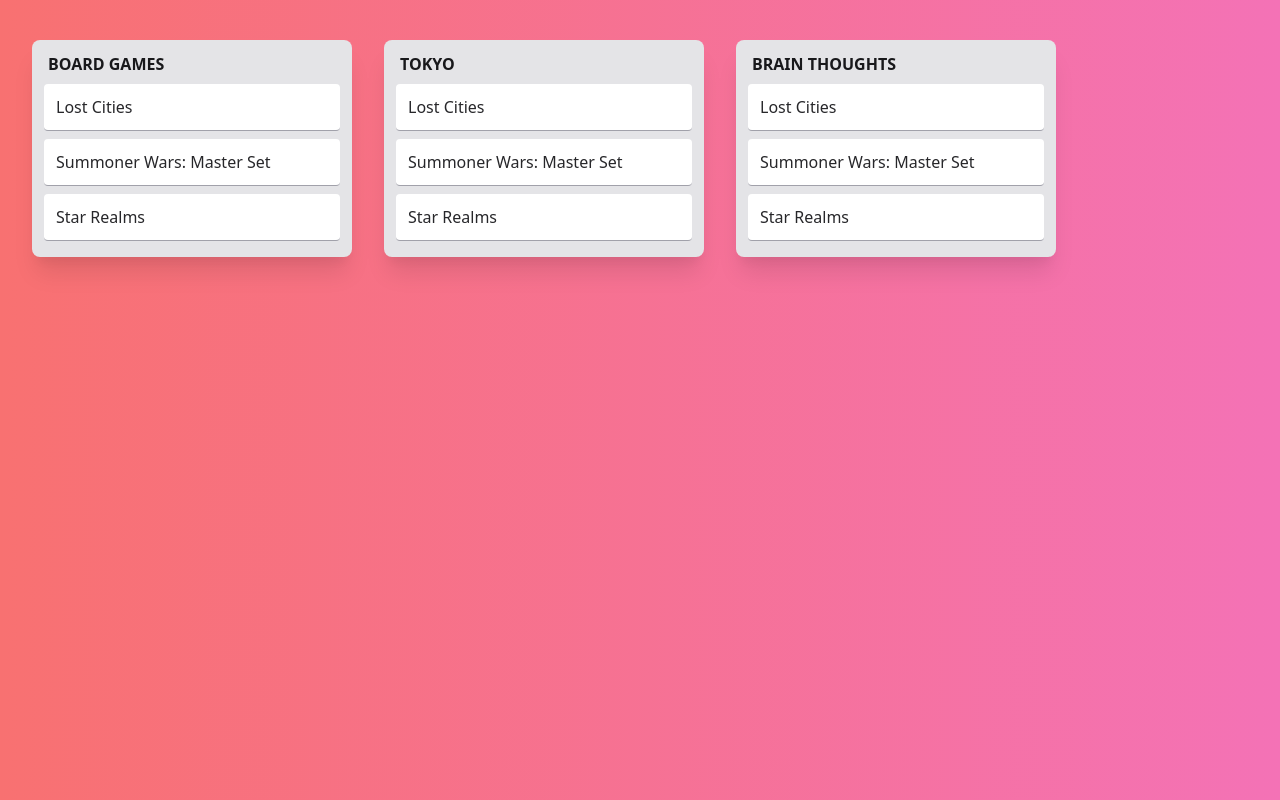
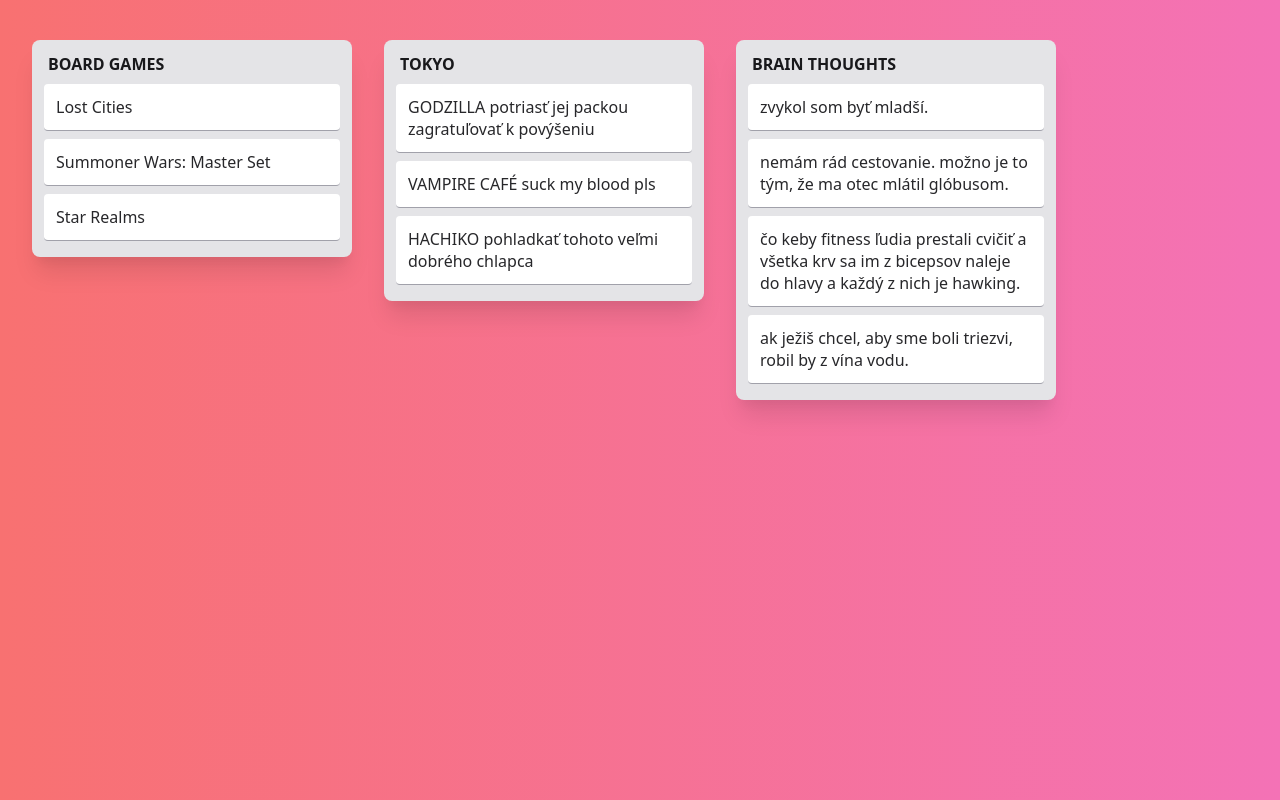
Before and after one commit to hajnikdev/trulo, a Vue app in the folder composition-api-trulo/: page / in a window 1280 px wide. Built offline with nearby package versions, Linux system fonts and the light colour scheme.

Commit message:
Created template data for trulo app in Data.js + updated home view and List component to display this data.

```diff
--- a/composition-api-trulo/src/components/List.vue
+++ b/composition-api-trulo/src/components/List.vue
@@ -5,9 +5,7 @@
     </header>
 
     <ul>
-      <Card text="Lost Cities"></Card>
-      <Card text="Summoner Wars: Master Set"></Card>
-      <Card text="Star Realms"></Card>
+      <Card v-for="card in cards" :text="card.text" :key="card.id"></Card>
     </ul>
   </section>
 </template>
@@ -23,6 +21,9 @@
     title: {
       type: String,
     },
+    cards: {
+      type: Array,
+    },
   },
   setup(props) {
     console.log(props.title)
--- /dev/null
+++ b/composition-api-trulo/src/data.js
@@ -0,0 +1,60 @@
+export const data = [
+  {
+    id: 1,
+    title: 'BOARD GAMES',
+    cards: [
+      {
+        id: 1,
+        text: 'Lost Cities',
+      },
+      {
+        id: 2,
+        text: 'Summoner Wars: Master Set',
+      },
+      {
+        id: 3,
+        text: 'Star Realms',
+      },
+    ],
+  },
+  {
+    id: 2,
+    title: 'TOKYO',
+    cards: [
+      {
+        id: 1,
+        text: 'GODZILLA potriasť jej packou zagratuľovať k povýšeniu',
+      },
+      {
+        id: 2,
+        text: 'VAMPIRE CAFÉ suck my blood pls',
+      },
+      {
+        id: 3,
+        text: 'HACHIKO pohladkať tohoto veľmi dobrého chlapca',
+      },
+    ],
+  },
+  {
+    id: 3,
+    title: 'BRAIN THOUGHTS',
+    cards: [
+      {
+        id: 1,
+        text: 'zvykol som byť mladší.',
+      },
+      {
+        id: 2,
+        text: 'nemám rád cestovanie. možno je to tým, že ma otec mlátil glóbusom.',
+      },
+      {
+        id: 3,
+        text: 'čo keby fitness ľudia prestali cvičiť a všetka krv sa im z bicepsov naleje do hlavy a každý z nich je hawking.',
+      },
+      {
+        id: 4,
+        text: 'ak ježiš chcel, aby sme boli triezvi, robil by z vína vodu.',
+      },
+    ],
+  },
+]
--- a/composition-api-trulo/src/views/Home.vue
+++ b/composition-api-trulo/src/views/Home.vue
@@ -1,22 +1,24 @@
 <template>
   <main class="flex min-h-screen bg-purple-500 lg:bg-gradient-to-r from-red-400 to-pink-400">
     <div class="sm:flex items-start w-screen px-4 py-10 overflow-x-auto">
-      <List title="BOARD GAMES" />
-      <List title="TOKYO" />
-      <List title="BRAIN THOUGHTS" />
+      <List v-for="list in lists" :title="list.title" :cards="list.cards" :key="list.id" />
     </div>
   </main>
 </template>
 
 <script>
-import List from '@/components/List.vue'
+import { ref } from 'vue'
+import { data } from '../data.js'
+import List from '../components/List.vue'
 export default {
   components: {
     List,
   },
-
   setup() {
-    return {}
+    const lists = ref(data)
+    return {
+      lists,
+    }
   },
 }
 </script>
```
